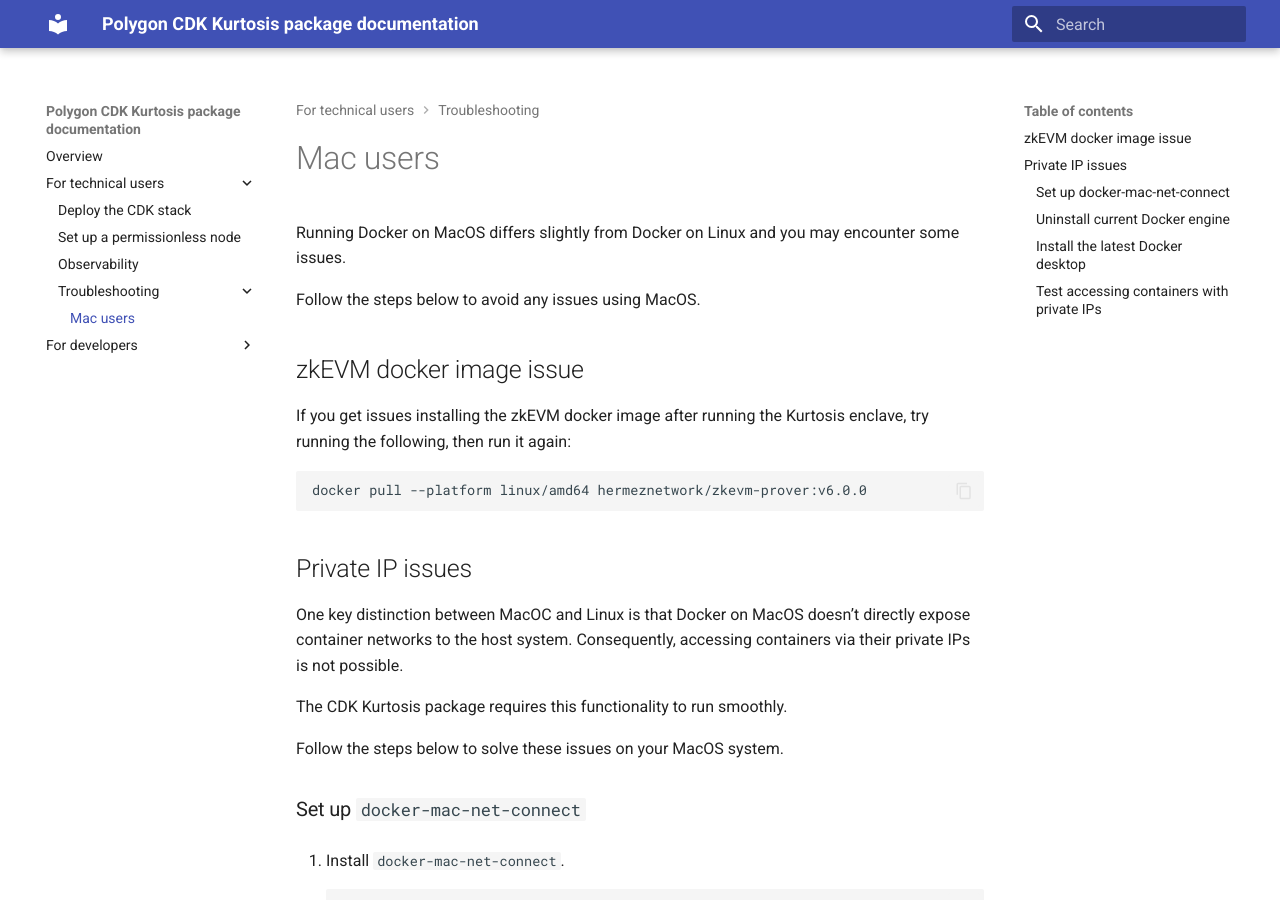
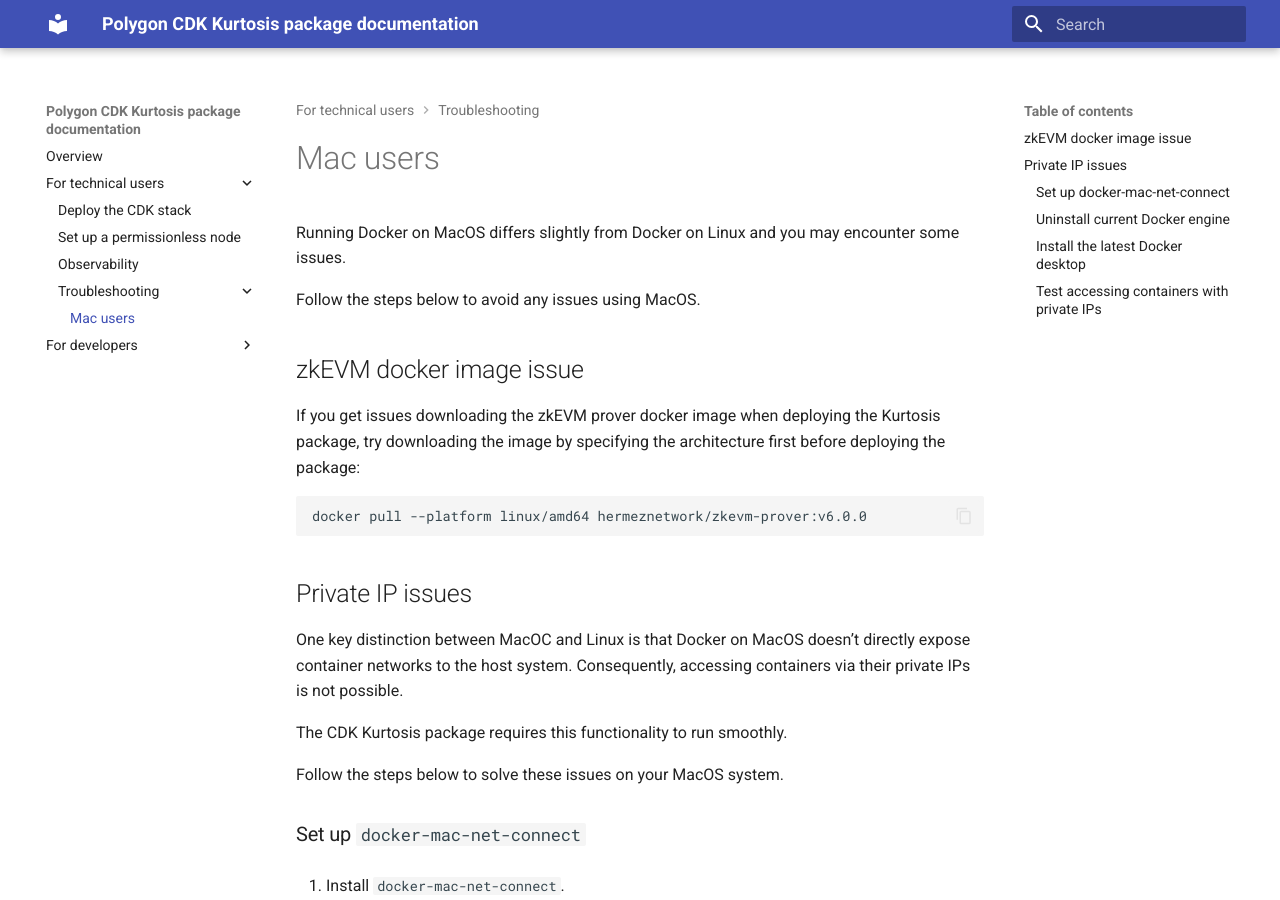
Before and after one commit to 0xPolygon/kurtosis-cdk, an MkDocs documentation site: the page built from docs/quickstart/mac-troubles.md, in a window 1280 px wide and 900 px high. Built offline with MkDocs 1.6.1 and Material for MkDocs 9.7.7, drawn with Linux system fonts in a browser that asks for light colours.

Commit message:
Update docs/quickstart/mac-troubles.md
Co-authored-by: Léo Vincent <28714795+leovct@users.noreply.github.com>

````diff
--- a/docs/quickstart/mac-troubles.md
+++ b/docs/quickstart/mac-troubles.md
@@ -4,7 +4,7 @@ Follow the steps below to avoid any issues using MacOS.
 
 ## zkEVM docker image issue
 
-If you get issues installing the zkEVM docker image after running the Kurtosis enclave, try running the following, then run it again:
+If you get issues downloading the zkEVM prover docker image when deploying the Kurtosis package, try downloading the image by specifying the architecture first before deploying the package:
 
 ```sh
 docker pull --platform linux/amd64 hermeznetwork/zkevm-prover:v6.0.0
````
